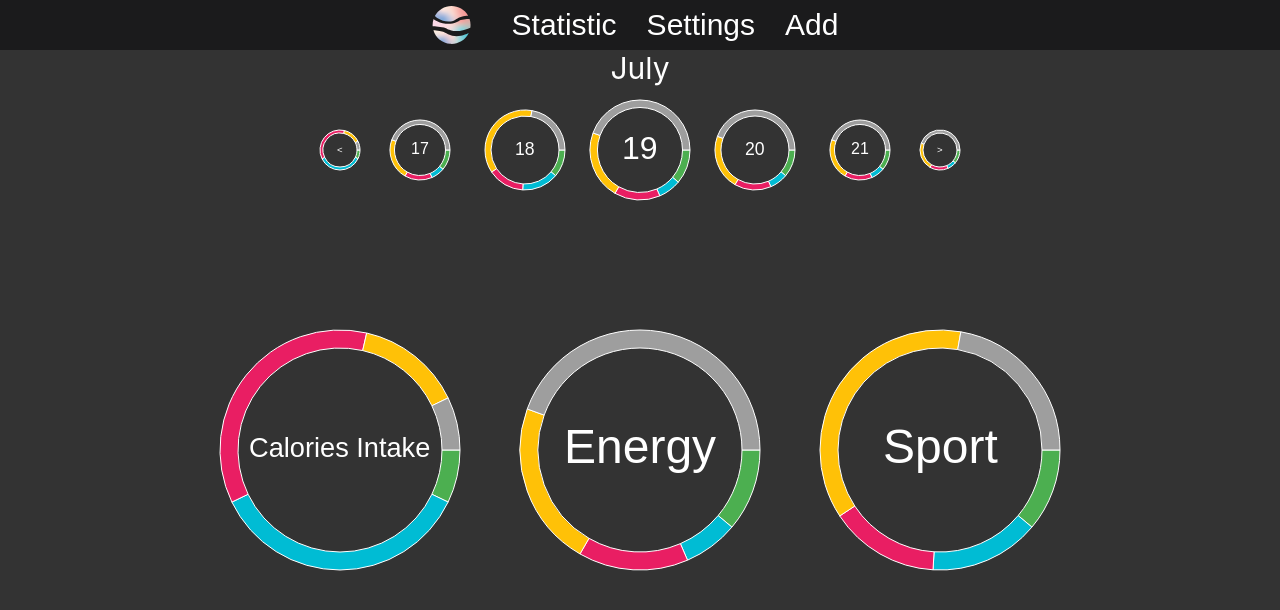
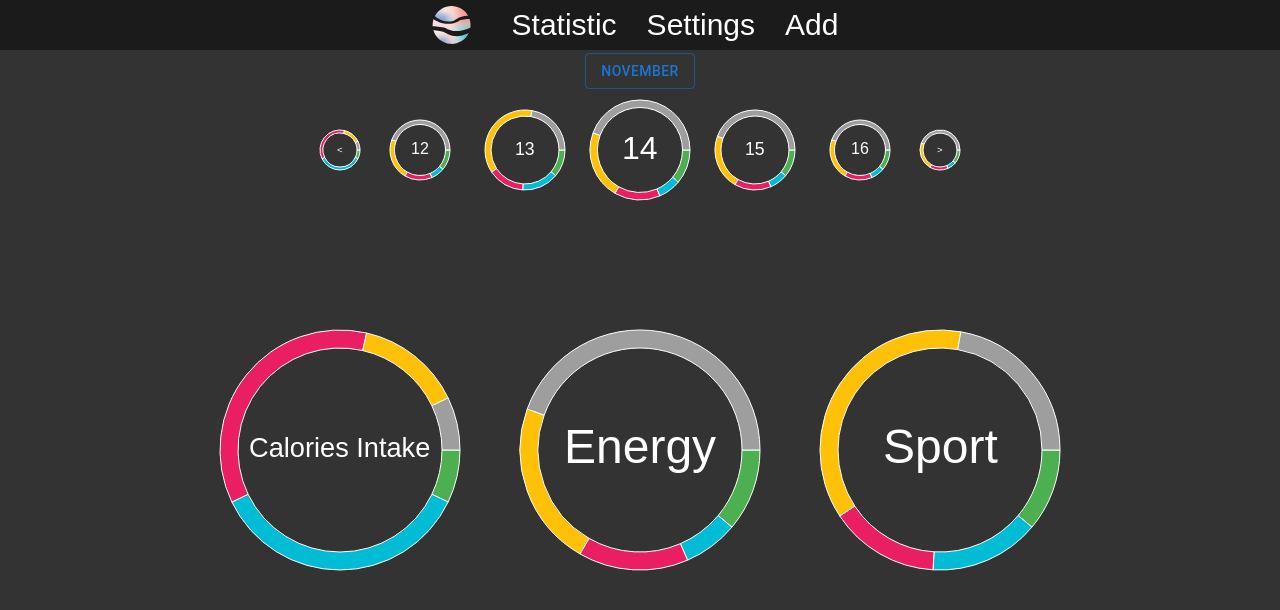
Before and after one commit to 0xolerdk/HIVENUS, a React (Create React App) app in the folder front_end/: page /statistic in a window 1280 px wide. Shown: the top 610 px of the page. Built offline with nearby package versions, Linux system fonts and the light colour scheme; a web font is replaced by a local one.

Commit message:
Calendar rerendering fix

```diff
--- a/front_end/package.json
+++ b/front_end/package.json
@@ -6,11 +6,13 @@
     "@emotion/react": "^11.11.4",
     "@emotion/styled": "^11.11.5",
     "@mui/material": "^5.15.18",
+    "@mui/x-date-pickers": "^7.5.0",
     "@testing-library/jest-dom": "^5.17.0",
     "@testing-library/react": "^13.4.0",
     "@testing-library/user-event": "^13.5.0",
     "chart.js": "^4.4.3",
     "d3": "^7.9.0",
+    "dayjs": "^1.11.11",
     "gsap": "^3.12.5",
     "react": "^18.2.0",
     "react-chartjs-2": "^5.2.0",
--- a/front_end/src/components/Calendar.js
+++ /dev/null
@@ -1,85 +0,0 @@
-import React from "react";
-import "./Calendar.css";
-import Donut from "./Donut";
-
-const data = {
-  labels: ["Green", "Blue", "Pink", "Yellow", "Grey"],
-  datasets: [
-    {
-      data: [10, 50, 50, 20, 10],
-      backgroundColor: ["#4CAF50", "#00BCD4", "#E91E63", "#FFC107", "#9E9E9E"],
-    },
-  ],
-};
-
-const data2 = {
-  labels: ["Green", "Blue", "Pink", "Yellow", "Grey"],
-  datasets: [
-    {
-      data: [15, 10, 20, 30, 60],
-      backgroundColor: ["#4CAF50", "#00BCD4", "#E91E63", "#FFC107", "#9E9E9E"],
-    },
-  ],
-};
-
-const data3 = {
-  labels: ["Green", "Blue", "Pink", "Yellow", "Grey"],
-  datasets: [
-    {
-      data: [15, 20, 20, 50, 30],
-      backgroundColor: ["#4CAF50", "#00BCD4", "#E91E63", "#FFC107", "#9E9E9E"],
-    },
-  ],
-};
-
-const options1 = {
-  height: 100,
-  borderWidth: 1,
-  fullSize: false,
-  radius: 20,
-  cutout: "85%", // This changes the radius of the Doughnut hole.
-  rotation: 90, // This rotates the chart by 90 degrees.
-  // Add other options here
-};
-
-const options2 = {
-  borderWidth: 1,
-  radius: 30,
-  cutout: "85%", // This changes the radius of the Doughnut hole.
-  rotation: 90, // This rotates the chart by 90 degrees.
-  // Add other options here
-};
-
-const options3 = {
-  borderWidth: 1,
-  radius: 40,
-  cutout: "85%", // This changes the radius of the Doughnut hole.
-  rotation: 90, // This rotates the chart by 90 degrees.
-  // Add other options here
-};
-const options4 = {
-  borderWidth: 1,
-  radius: 50,
-  cutout: "85%", // This changes the radius of the Doughnut hole.
-  rotation: 90, // This rotates the chart by 90 degrees.
-  // Add other options here
-};
-
-function Calendar() {
-  return (
-    <div className="center">
-      <div className="month">July</div>
-      <div className="calendar">
-        <Donut data={data} options={options1} width="60px" height="60px" text="<" />
-        <Donut data={data2} options={options2} width="100px" height="100px" text="17"/>
-        <Donut data={data3} options={options3} width="110px" height="110px" text="18"/>
-        <Donut data={data2} options={options4} width="120px" height="120px" text="19" font_size={2}/>
-        <Donut data={data2} options={options3} width="110px" height="110px" text="20"/>
-        <Donut data={data2} options={options2} width="100px" height="100px" text="21"/>
-        <Donut data={data2} options={options1} width="60px" height="60px" text=">"/>
-      </div>
-    </div>
-  );
-}
-
-export default Calendar;
--- /dev/null
+++ b/front_end/src/components/Calendar/Calendar.js
@@ -0,0 +1,24 @@
+import React, { useState } from "react";
+import "./Calendar.css";
+import Donut from "../Donut";
+import CalendarDialogue from "./Calendar_Dialogue";
+import Calendar_Bottom from "./Calendar_Bottom";
+import dayjs from 'dayjs';
+
+
+function Calendar() {
+  const [selectedDate, setSelectedDate] = useState(dayjs());
+
+  return (
+    <div className="center">
+      <div className="month">
+        <CalendarDialogue onDateChange={setSelectedDate}/>
+      </div>
+      <Calendar_Bottom date={selectedDate} />
+      <div>
+      </div>
+    </div>
+  );
+}
+
+export default Calendar;
--- /dev/null
+++ b/front_end/src/components/Calendar/Calendar_Bottom.js
@@ -0,0 +1,82 @@
+import React from 'react'
+import Donut from '../Donut';
+
+const data = {
+    labels: ["Green", "Blue", "Pink", "Yellow", "Grey"],
+    datasets: [
+      {
+        data: [10, 50, 50, 20, 10],
+        backgroundColor: ["#4CAF50", "#00BCD4", "#E91E63", "#FFC107", "#9E9E9E"],
+      },
+    ],
+  };
+
+  const data2 = {
+    labels: ["Green", "Blue", "Pink", "Yellow", "Grey"],
+    datasets: [
+      {
+        data: [15, 10, 20, 30, 60],
+        backgroundColor: ["#4CAF50", "#00BCD4", "#E91E63", "#FFC107", "#9E9E9E"],
+      },
+    ],
+  };
+
+  const data3 = {
+    labels: ["Green", "Blue", "Pink", "Yellow", "Grey"],
+    datasets: [
+      {
+        data: [15, 20, 20, 50, 30],
+        backgroundColor: ["#4CAF50", "#00BCD4", "#E91E63", "#FFC107", "#9E9E9E"],
+      },
+    ],
+  };
+
+  const options1 = {
+    height: 100,
+    borderWidth: 1,
+    fullSize: false,
+    radius: 20,
+    cutout: "85%", // This changes the radius of the Doughnut hole.
+    rotation: 90, // This rotates the chart by 90 degrees.
+    // Add other options here
+  };
+
+  const options2 = {
+    borderWidth: 1,
+    radius: 30,
+    cutout: "85%", // This changes the radius of the Doughnut hole.
+    rotation: 90, // This rotates the chart by 90 degrees.
+    // Add other options here
+  };
+
+  const options3 = {
+    borderWidth: 1,
+    radius: 40,
+    cutout: "85%", // This changes the radius of the Doughnut hole.
+    rotation: 90, // This rotates the chart by 90 degrees.
+    // Add other options here
+  };
+  const options4 = {
+    borderWidth: 1,
+    radius: 50,
+    cutout: "85%", // This changes the radius of the Doughnut hole.
+    rotation: 90, // This rotates the chart by 90 degrees.
+    // Add other options here
+  };
+
+  export default function Calendar_Bottom({date}) {
+
+
+
+  return (
+    <div className="calendar">
+        <Donut data={data} options={options1} width="60px" height="60px" text="<" />
+        <Donut data={data2} options={options2} width="100px" height="100px" text={date.subtract(2,'day').format("DD")}/>
+        <Donut data={data3} options={options3} width="110px" height="110px" text={date.subtract(1,'day').format("DD")}/>
+        <Donut data={data2} options={options4} width="120px" height="120px" text={date.format("DD")} font_size={2}/>
+        <Donut data={data2} options={options3} width="110px" height="110px" text={date.add(1,"day").format("DD")}/>
+        <Donut data={data2} options={options2} width="100px" height="100px" text={date.add(2,"day").format("DD")}/>
+        <Donut data={data2} options={options1} width="60px" height="60px" text=">"/>
+      </div>
+  )
+}
--- /dev/null
+++ b/front_end/src/components/Calendar/Calendar_Dialogue.js
@@ -0,0 +1,64 @@
+import * as React from 'react';
+import dayjs from 'dayjs';
+import Button from '@mui/material/Button';
+import { AdapterDayjs } from '@mui/x-date-pickers/AdapterDayjs';
+import { LocalizationProvider } from '@mui/x-date-pickers/LocalizationProvider';
+import { DatePicker } from '@mui/x-date-pickers/DatePicker';
+
+function ButtonField(props) {
+  const {
+    setOpen,
+    label,
+    id,
+    disabled,
+    InputProps: { ref } = {},
+    inputProps: { 'aria-label': ariaLabel } = {},
+  } = props;
+
+  return (
+    <Button
+      variant="outlined"
+      id={id}
+      disabled={disabled}
+      ref={ref}
+      aria-label={ariaLabel}
+      onClick={() => setOpen?.((prev) => !prev)}
+    >
+      {label}
+    </Button>
+  );
+}
+
+function ButtonDatePicker(props) {
+  const [open, setOpen] = React.useState(false);
+
+  return (
+    <DatePicker
+      slots={{ ...props.slots, field: ButtonField }}
+      slotProps={{ ...props.slotProps, field: { setOpen } }}
+      {...props}
+      open={open}
+      onClose={() => setOpen(false)}
+      onOpen={() => setOpen(true)}
+    />
+  );
+}
+
+export default function PickerWithButtonField({ onDateChange }) {
+  const [value, setValue] = React.useState(dayjs());
+
+  const handleDateChange = (newValue) => {
+    setValue(newValue);
+    onDateChange(newValue);
+  };
+
+  return (
+    <LocalizationProvider dateAdapter={AdapterDayjs}>
+      <ButtonDatePicker
+        label={value.format('MMMM')}
+        value={value}
+        onChange={handleDateChange}
+      />
+    </LocalizationProvider>
+  );
+}
--- a/front_end/src/components/Donut.js
+++ b/front_end/src/components/Donut.js
@@ -1,13 +1,20 @@
 import { Chart, ArcElement, DoughnutController } from "chart.js";
 import { Doughnut } from "react-chartjs-2";
 import "./Donut.css";
-import { text } from "d3";
 import { BrowserRouter as Route, Routes, Link } from 'react-router-dom';
+import React, { useEffect, useRef } from 'react';
+
 
 
 Chart.register(ArcElement, DoughnutController);
 
 function Donut({ data, options, width, height, text, font_size, link }) {
+  const textRef = useRef(text);
+
+  useEffect(() => {
+    textRef.current = text;
+  }, [text]);
+
   const plugins = [
     {
       beforeDraw: function (chart) {
@@ -24,8 +31,8 @@ function Donut({ data, options, width, height, text, font_size, link }) {
         ctx.font = fontSize + "em sans-serif";
         ctx.textBaseline = "middle";
         ctx.fillStyle = "white";
-        var txt = text,
-          textX = Math.round((width - ctx.measureText(text).width) / 2),
+        var txt = textRef.current, // Use the current value of the ref here
+          textX = Math.round((width - ctx.measureText(txt).width) / 2),
           textY = height / 2;
 
         ctx.fillText(txt, textX, textY);
@@ -36,19 +43,17 @@ function Donut({ data, options, width, height, text, font_size, link }) {
 
   return (
     <div>
-       <Link to={link}> <div
-      className="donut"
-      style={{ width: width, height: height }}
-      onMouseEnter={(e) => (e.currentTarget.style.transform = "scale(1.1)")}
-      onMouseLeave={(e) => (e.currentTarget.style.transform = "scale(1)")}
-    >
-
-      <Doughnut data={data} options={options} plugins={plugins} />
-    </div></Link>
-
+      <Link to={link}>
+        <div
+          className="donut"
+          style={{ width: width, height: height }}
+          onMouseEnter={(e) => (e.currentTarget.style.transform = "scale(1.1)")}
+          onMouseLeave={(e) => (e.currentTarget.style.transform = "scale(1)")}
+        >
+          <Doughnut data={data} options={options} plugins={plugins} key={text}/>
+        </div>
+      </Link>
     </div>
-
-
   );
 }
 
--- a/front_end/src/pages/Statistic/Statistic.js
+++ b/front_end/src/pages/Statistic/Statistic.js
@@ -1,7 +1,7 @@
 import React from "react";
 import "../Statistic/Statistic.css";
 import Top_Bar from "../../components/Top_Bar";
-import Calendar from "../../components/Calendar";
+import Calendar from "../../components/Calendar/Calendar";
 import Statistics from "../../components/Statistics";
 import { BrowserRouter as Route, Routes, Link } from 'react-router-dom';
 
```
Also changed, not shown: front_end/src/components/Calendar/Calendar.css (renamed from front_end/src/components/Calendar.css), front_end/src/components/Calendar/Calendar_Bottom.css (added), front_end/src/components/Calendar/Calendar_Dialogue.css (added), front_end/src/components/Top_Bar.css (line endings or trailing spaces), 1 other file (tests, documents, lock files or other folders).
